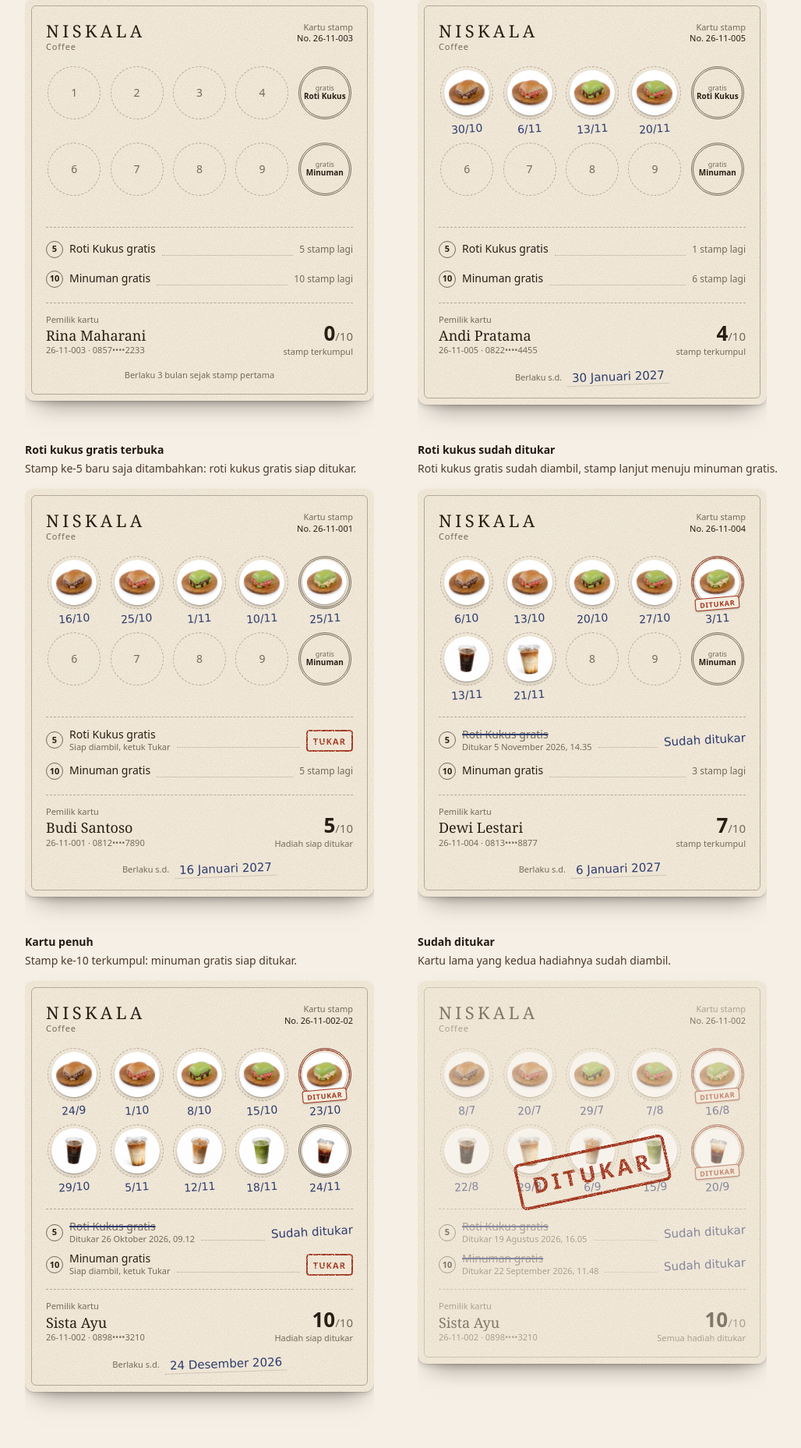
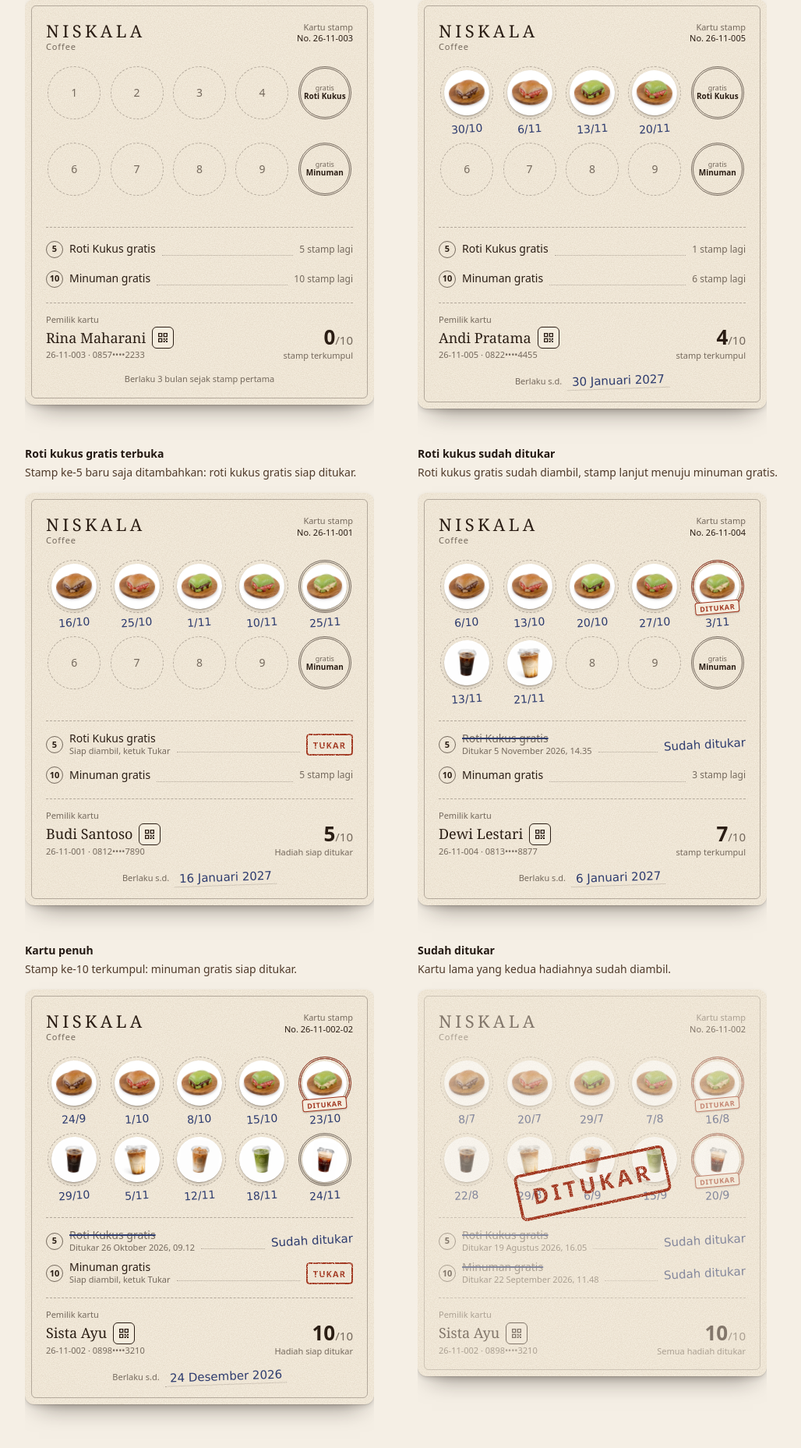
Before and after one commit to dimas-prayoga26/loyalty-coffeeniskala, a Laravel app: page /preview/stamp-card in a window 1280 px wide. Shown: the part 303-2160 px from the top of the page at 78% size, without its empty margins (120-1148 px from the left). Before the commit the page ends 2109 px from the top, so only its background shows below. Run offline with Laravel 12, Linux system fonts and the light colour scheme; data comes from the database, SQL or seed files in the repository; style sheets or scripts are compiled from the project's sources; some libraries are stand-ins or nearby versions.

Commit message:
Tombol QR kecil di sebelah nama pemilik kartu
Tombol Tunjukkan QR sebelumnya hanya terlihat saat difokus keyboard.
Sekarang menjadi ikon QR yang selalu terlihat di sebelah nama.

Co-Authored-By: Claude Opus 5.5 <noreply@anthropic.com>

```diff
--- a/resources/css/app.css
+++ b/resources/css/app.css
@@ -759,19 +759,38 @@
     /* Turns the card over to the customer QR. The cursor and fingers turn
        the card themselves, so like the close button below it is only for
        keyboards and screen readers: out of sight until it has keyboard focus. */
+    /* The owner's name with the QR button right after it. */
+    .stamp-card__owner-row {
+        display: flex;
+        align-items: center;
+        gap: 0.5rem;
+        min-width: 0;
+        margin-top: 0.125rem;
+    }
+
+    .stamp-card__owner-row .stamp-card__owner {
+        min-width: 0;
+        margin-top: 0;
+    }
+
     .stamp-card__qr {
         display: inline-flex;
+        flex-shrink: 0;
         align-items: center;
-        gap: 0.375rem;
-        margin-top: 0.5rem;
-        padding: 0.375rem 0.75rem;
+        justify-content: center;
+        width: 1.75rem;
+        height: 1.75rem;
+        padding: 0;
         border: 1px solid var(--color-ink);
-        border-radius: 999px;
+        border-radius: 0.375rem;
         background: var(--color-paper);
         color: var(--color-ink);
-        font-size: 0.75rem;
-        font-weight: 600;
         cursor: pointer;
+    }
+
+    .stamp-card__qr:hover {
+        background: var(--color-ink);
+        color: var(--color-paper);
     }
 
     .stamp-card__qr svg {
@@ -786,7 +805,6 @@
 
     /* Taps turn the card back, so the button is only for keyboards and
        screen readers: out of sight until it has keyboard focus. */
-    .stamp-card__qr:not(:focus-visible),
     .reward-voucher__close:not(:focus-visible) {
         position: absolute;
         width: 1px;
--- a/resources/js/card-flip.js
+++ b/resources/js/card-flip.js
@@ -5,8 +5,9 @@
  * a stamp or a button) or a sideways drag shows the customer QR; TUKAR shows
  * that reward's voucher; a tap on the back or Esc turns it back. A drag
  * follows the pointer, let go and the card falls to the nearer side (or the
- * other side, after a quick flick). Keyboards and screen readers get the
- * "Tunjukkan QR" and "Balik ke depan kartu" buttons, hidden until focused.
+ * other side, after a quick flick). The QR button next to the owner's name
+ * turns it too. Keyboards and screen readers also get "Balik ke depan
+ * kartu", hidden until focused.
  *
  * The turn is --flip on [data-card-flipper], in degrees: 0 is the front,
  * ±180 the back. Without this script the back is shown under the card
--- a/resources/views/components/loyalty/stamp-card.blade.php
+++ b/resources/views/components/loyalty/stamp-card.blade.php
@@ -249,20 +249,23 @@
                 <footer class="stamp-card__foot">
                     <div class="min-w-0">
                         <p class="stamp-card__label">Pemilik kartu</p>
+                        <div class="stamp-card__owner-row">
                             <p class="stamp-card__owner">{{ $customerName ?: 'Pelanggan Niskala' }}</p>
-                        <p class="stamp-card__meta">{{ $identity }}</p>
                             {{-- Turns the card over to the customer QR: scanned at the
                                  till, it fills in their name and number. --}}
                             <button
                                 type="button"
                                 class="stamp-card__qr"
+                                title="Tunjukkan QR"
                                 data-card-flip="{{ \App\Services\Loyalty\RewardVoucher::MEMBER }}"
                                 aria-controls="{{ $memberVoucherId }}"
                                 aria-expanded="false"
                             >
                                 <svg viewBox="0 0 24 24" aria-hidden="true"><path fill="currentColor" d="M3 3h8v8H3zm2 2v4h4V5zm8-2h8v8h-8zm2 2v4h4V5zM3 13h8v8H3zm2 2v4h4v-4zm13-2h3v3h-3zm-5 0h3v3h-3zm3 3h2v2h-2zm2 2h3v3h-3zm-5 0h3v3h-3z"/></svg>
-                            Tunjukkan QR
+                                <span class="sr-only">Tunjukkan QR</span>
                             </button>
+                        </div>
+                        <p class="stamp-card__meta">{{ $identity }}</p>
                     </div>
                     <div class="shrink-0 text-right">
                         <p class="stamp-card__count">{{ $collected }}<span>/{{ $slots }}</span></p>
```
Also changed, not shown: 3 other files. Lines whose indentation alone changed are shown as unchanged.
